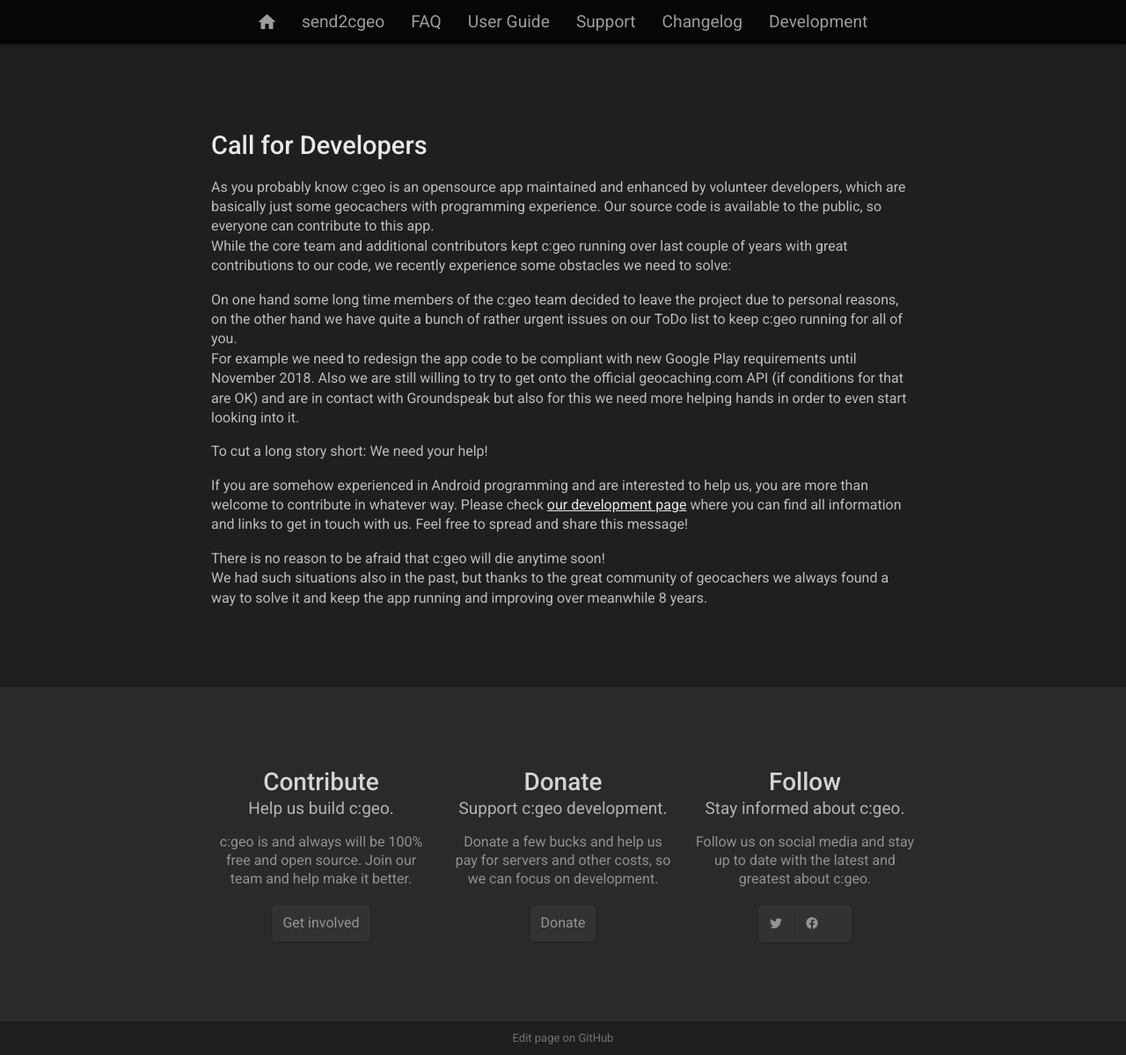
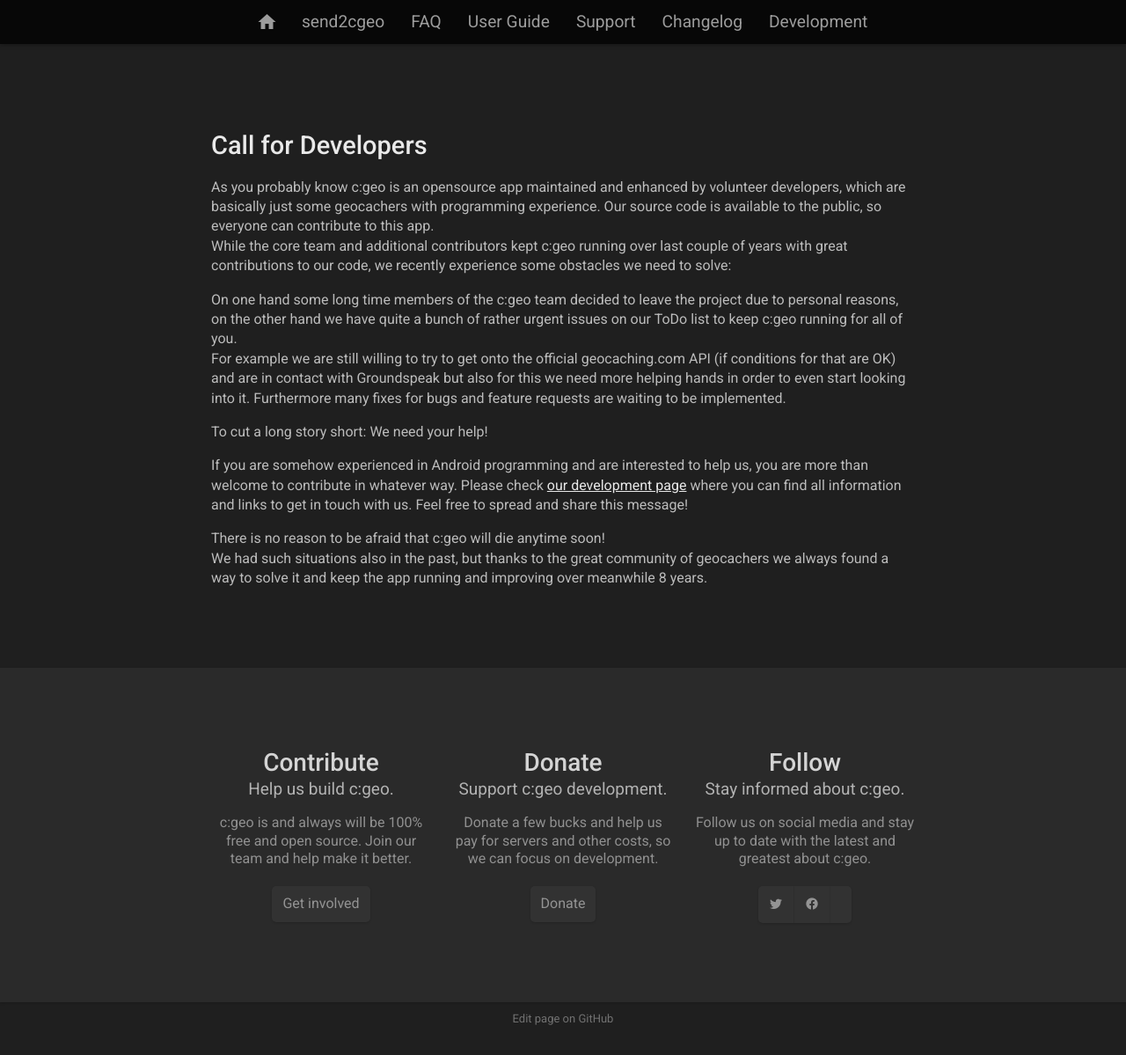
Before and after one commit to cgeo/cgeo.github.io, a Jekyll site: the page built from callfordevelopers.md, in a window 1280 px wide and 1199 px high. Shown: the whole window at 88% size. Built offline with Jekyll 4.4.1, drawn with Linux system fonts in a browser that asks for light colours; nearby versions of some CDN libraries; a script that is not in the unit is left out.

Commit message:
Update callfordevelopers.md

```diff
--- a/callfordevelopers.md
+++ b/callfordevelopers.md
@@ -9,7 +9,7 @@
 While the core team and additional contributors kept c:geo running over last couple of years with great contributions to our code, we recently experience some obstacles we need to solve:
 
 On one hand some long time members of the c:geo team decided to leave the project due to personal reasons, on the other hand we have quite a bunch of rather urgent issues on our ToDo list to keep c:geo running for all of you.
-For example we need to redesign the app code to be compliant with new Google Play requirements until November 2018. Also we are still willing to try to get onto the official geocaching.com API (if conditions for that are OK) and are in contact with Groundspeak but also for this we need more helping hands in order to even start looking into it.
+For example we are still willing to try to get onto the official geocaching.com API (if conditions for that are OK) and are in contact with Groundspeak but also for this we need more helping hands in order to even start looking into it. Furthermore many fixes for bugs and feature requests are waiting to be implemented.
 
 To cut a long story short: We need your help!
 
```
